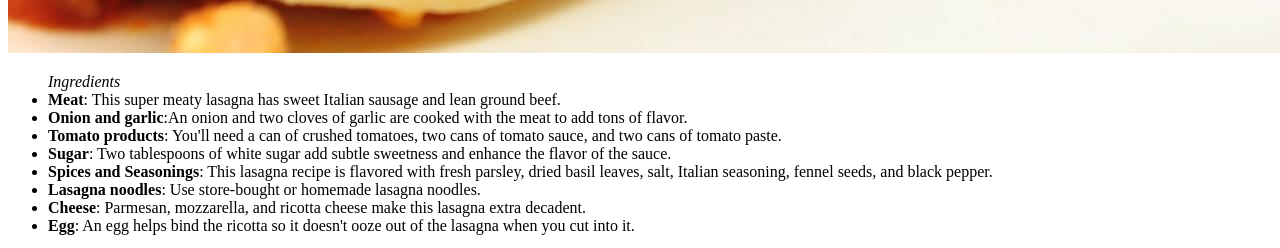
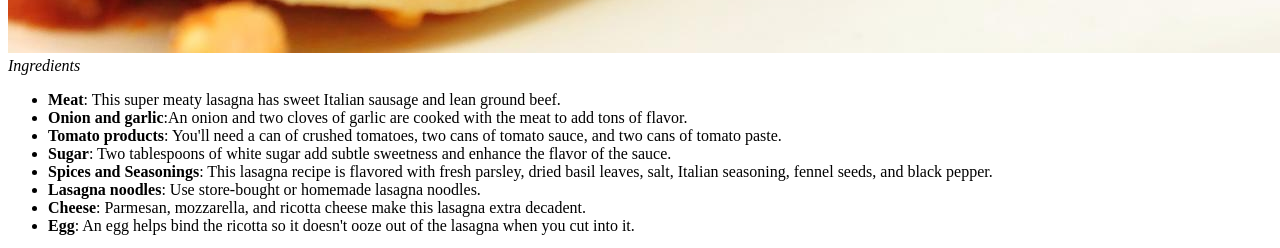
Before and after one commit to Dralance/Odin-recipes, a plain HTML site: page recipes/lasagna.html in a window 1280 px wide. Shown: the part 1328-1576 px from the top of the page. Drawn offline with Linux system fonts and the light colour scheme.

Commit message:
moved things over for better syntax compliance

```diff
--- a/recipes/lasagna.html
+++ b/recipes/lasagna.html
@@ -11,7 +11,8 @@
     <h1>Lasagna</h1>
     <img src="../images/Lasagna_(1).jpg" alt="picture of finished piece of lasagna on a plate">
 
-        <ul> <i>Ingredients</i>
+    <i>Ingredients</i>
+        <ul>
             <li><b>Meat</b>: This super meaty lasagna has sweet Italian sausage and lean ground beef.</li>
             <li><b>Onion and garlic</b>:An onion and two cloves of garlic are cooked with the meat to add tons of flavor.</li>
             <li><b>Tomato products</b>: You'll need a can of crushed tomatoes, two cans of tomato sauce, and two cans of tomato paste.</li>
```
